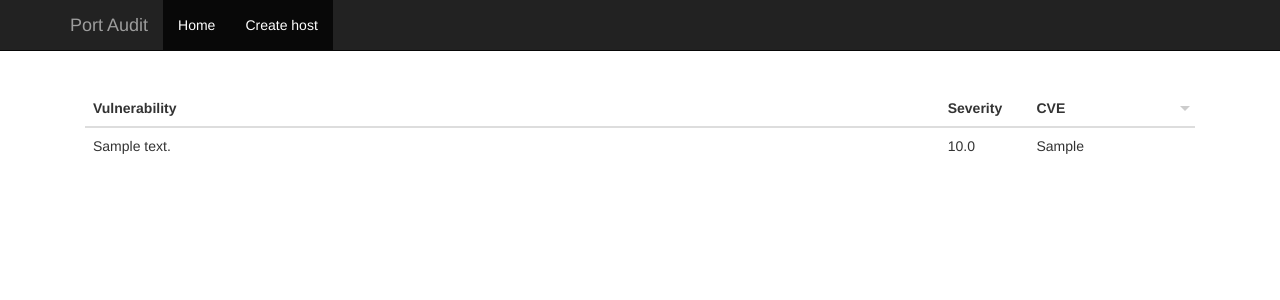
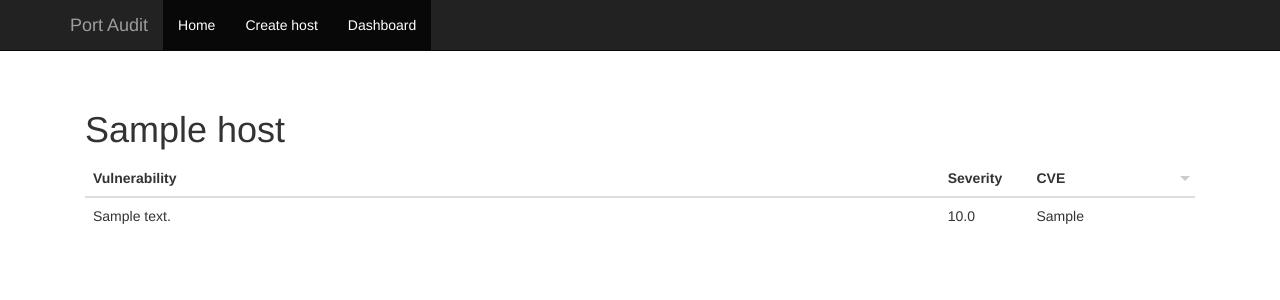
Before and after one commit to BaronMsk/audit, a Django app: page /score/1 in a window 1280 px wide. Shown: the top 300 px of the page. Run offline with Django 3.2, Linux system fonts and the light colour scheme; tables that the repository leaves empty hold one stand-in row (values such as "Sample post"); parts of the project's set-up code (start-up, migrations or seed data) failed here and were passed over; some libraries are stand-ins or nearby versions.

Commit message:
fix bug in score page

```diff
--- a/audit/urls.py
+++ b/audit/urls.py
@@ -26,4 +26,5 @@ urlpatterns = [
     url(r'^score/(\d+)$', views.score, name='score'),
     url(r'^create_host$', views.create_host, name='create_host'),
     url(r'^add$', views.host_add, name='host_add'),
+    url(r'^dashboard$', views.dashboard, name='dashboard'),
 ]
--- a/task/models.py
+++ b/task/models.py
@@ -21,12 +21,10 @@ class Host(models.Model):
         return '/host/%d' % self.pk
 
     def delete(self, id):
-        try:
-            Host.objects.filter(pk='%s' % id).delete()
-            Vulnerability.objects.filter(host_id='%s' % id).delete()
-            return True
-        except:
-            return False
+        Host.objects.filter(pk='%s' % id).delete()
+        Vulnerability.objects.filter(host_id='%s' % id).delete()
+        return True
+
 
     def get_info_vulners(self, id):
         found_cve_todb = Vulnerability.objects.filter(host_id='%s' % id).values('cve_list')
@@ -100,7 +98,12 @@ class Vulnerability(models.Model):
             all_vulnerability += CVEdetails.objects.filter(cve=i).values('description', 'score', 'cve')
         return all_vulnerability
 
+    def get_host_info(self, id):
+        result = Host.objects.filter(pk='%s' % id).values('host_name')
+        return result
+
+
 class CVEdetails(models.Model):
-    cve = models.TextField(max_length=65000)
+    cve = models.TextField(max_length=65000, db_index=True)
     description = models.TextField(max_length=65000)
     score = models.DecimalField(max_digits=5, decimal_places=1)
--- a/task/views.py
+++ b/task/views.py
@@ -63,9 +63,20 @@ def score(request, *args):
     result_vul = []
     for i in d:
         result_vul += [Vulnerability().get_all_vulnerability(i)]
+    host_info = Vulnerability().get_host_info(id)
     template = loader.get_template('score.html')
     context = Context({
         'result_vul': result_vul,
+        'host_info': host_info,
 
     })
     return HttpResponse(template.render(context))
+
+
+def dashboard(request, *args):
+    dash_result = []
+    template = loader.get_template('dashboard.html')
+    context = Context({
+        'dash_result': dash_result,
+    })
+    return HttpResponse(template.render(context))
--- a/templates/base.html
+++ b/templates/base.html
@@ -47,6 +47,7 @@
           <ul class="nav navbar-nav">
             <li class="active"><a href="../">Home</a></li>
             <li class="active"><a href="../create_host">Create host</a></li>
+            <li class="active"><a href="../dashboard">Dashboard</a></li>
           </ul>
         </div><!--/.nav-collapse -->
       </div>
@@ -59,6 +60,7 @@
         {% block detail %}{% endblock %}
         {% block host %}{% endblock %}
         {% block score %}{% endblock %}
+        {% block dashboard %}{% endblock %}
       </div>
 
     </div><!-- /.container -->
--- a/templates/index.html
+++ b/templates/index.html
@@ -15,7 +15,7 @@
       <tbody>
     {% for host in host_list %}
       <tr>
-        <td><a href="/host/{{host.pk}}">{{host.host_name}}</a></td>
+        <td><a href="/score/{{host.pk}}">{{host.host_name}}</a></td>
         <td><a href="/score/{{host.pk}}">{{host.host_address}}</a></td>
         <td>{{host.host_type}}</td>
         <td>{{host.host_status}}</td>
--- a/templates/score.html
+++ b/templates/score.html
@@ -1,5 +1,10 @@
 {% extends 'base.html' %}
 {% block score %}
+
+{%for host in host_info%}
+<h1>{{host.host_name}}</h1>
+{%endfor%}
+
 {%if result_vul%}
 
 <table class="table table-hover sortable">
```
Also changed, not shown: templates/dashboard.html (added, +8 -0 lines), 1 other file.
